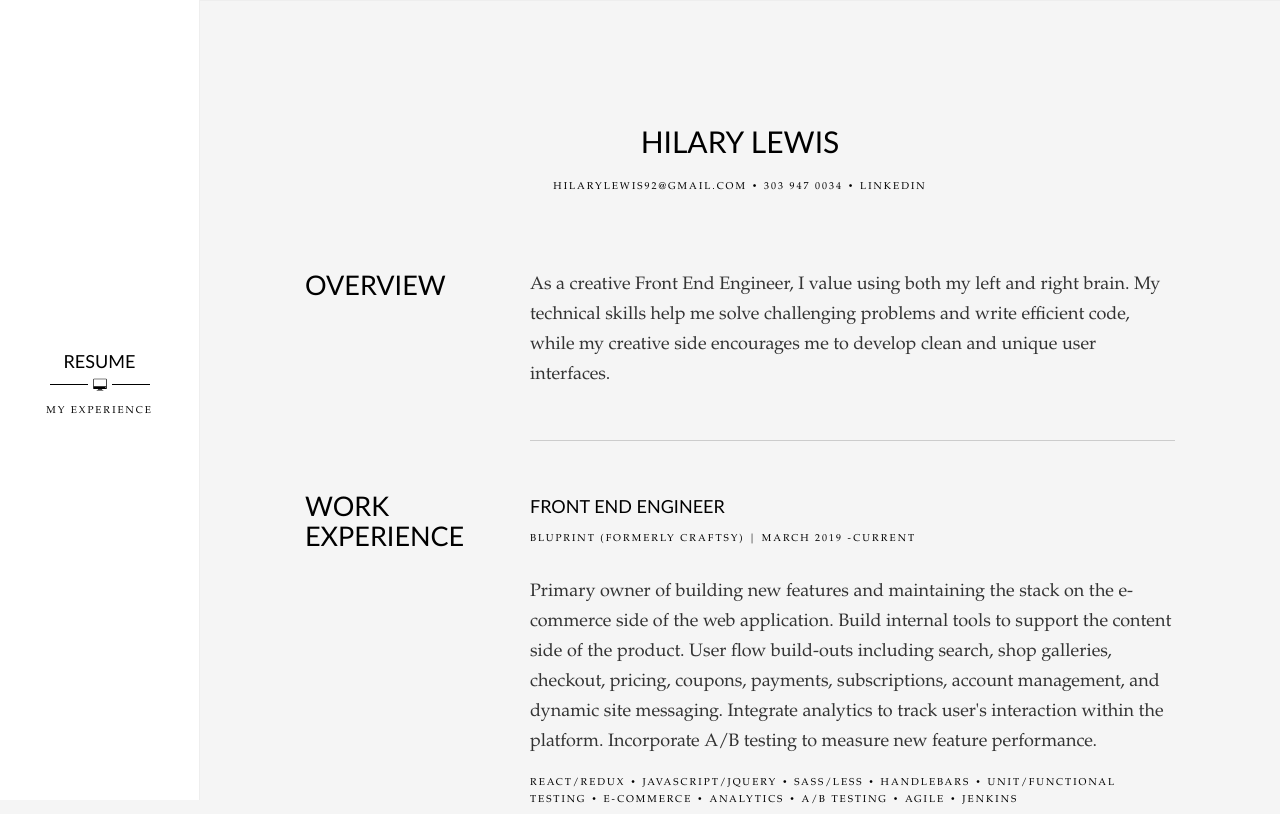
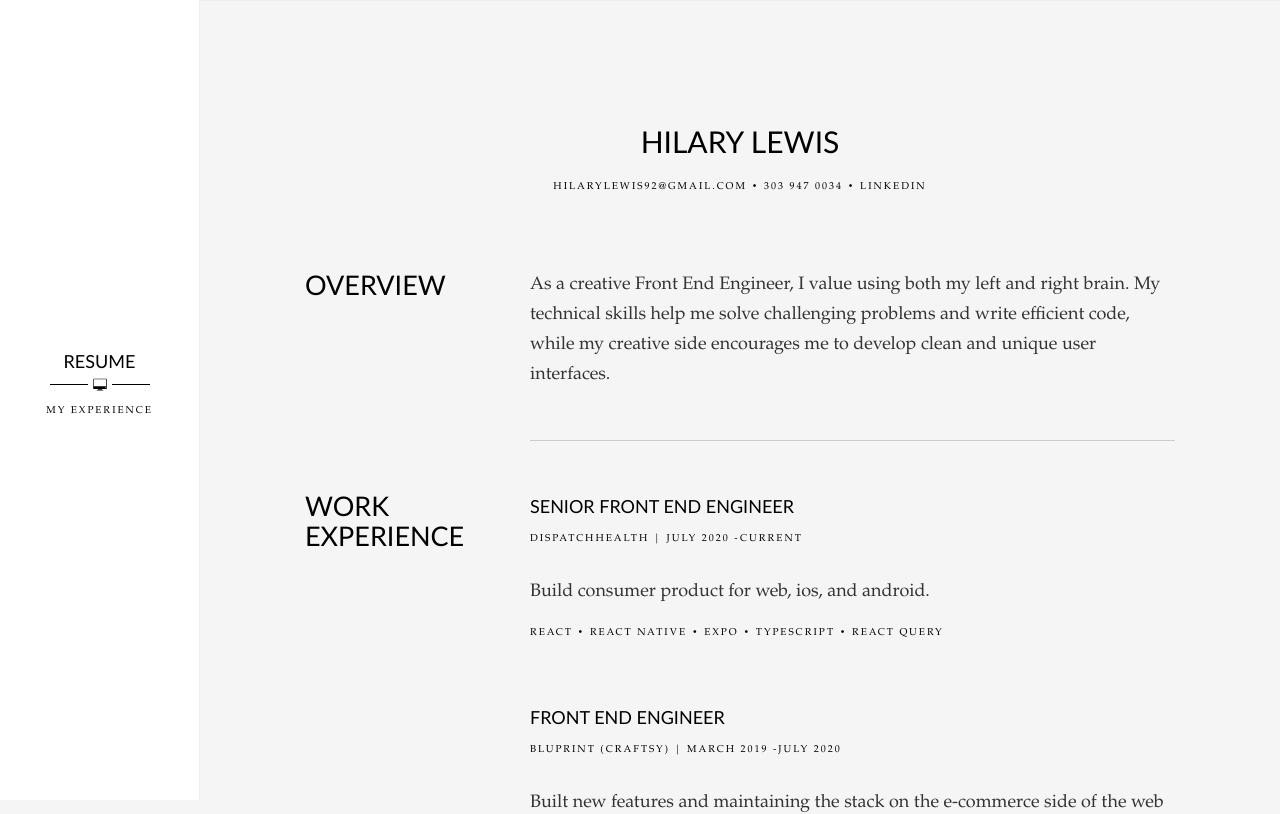
Before and after one commit to hilarylewis92/website, a React (Create React App) app: page / in a window 1280 px wide. Shown: the top 814 px of the page. Built offline with nearby package versions, Linux system fonts and the light colour scheme.

Commit message:
Small updates

```diff
--- a/src/App.js
+++ b/src/App.js
@@ -1,7 +1,7 @@
 import React from "react";
 import "./styles/App.css";
-import {Resume} from "./components/resume";
-import {Sidebar} from "./components/sidebar";
+import { Resume } from "./components/resume";
+import { Sidebar } from "./components/sidebar";
 
 export const App = () => {
   return (
--- a/src/components/sidebar.js
+++ b/src/components/sidebar.js
@@ -7,6 +7,7 @@
       <div className="menu-content">
         {/* <a className="menu-link">
           <h3 className="menu-title">Portfolio</h3>
+          <h6 className="menu-subtitle subtitle">Things I've built</h6>
         </a> */}
         <a className="menu-link">
           <h3 className="menu-title">Resume</h3>
@@ -35,12 +36,11 @@
               y2="7.25"
             />
           </svg>
-                    <h6 className="menu-subtitle subtitle">
-                        My experience
-                    </h6>
+          <h6 className="menu-subtitle subtitle">My experience</h6>
         </a>
         {/* <a className="menu-link">
           <h3 className="menu-title">Contact</h3>
+          <h6 className="menu-subtitle subtitle">Get my attention</h6>
         </a> */}
       </div>
     </div>
--- a/src/data/community.json
+++ b/src/data/community.json
@@ -5,11 +5,6 @@
     "dates": "2018-Current"
   },
   {
-        "title": "Grocery Help Desk",
-        "subTitle": "Metro Caring",
-        "dates": "2017"
-    },
-    {
     "title": "Yoga Instructor",
     "subTitle": "Kindness and Cambio Yoga Studios",
     "dates": "2012-2016"
--- a/src/data/experience.json
+++ b/src/data/experience.json
@@ -1,14 +1,33 @@
 [
   {
+    "title": "Senior Front End Engineer",
+    "company": "DispatchHealth",
+    "date": {
+      "from": "July 2020",
+      "to": "Current"
+    },
+    "description": "Build consumer product for web, ios, and android.",
+    "skillsList": ["React", "React Native", "Expo", "Typescript", "React Query"]
+  },
+  {
     "title": "Front End Engineer",
-        "company": "Bluprint (formerly Craftsy)",
+    "company": "Bluprint (Craftsy)",
     "date": {
       "from": "March 2019",
-            "to": "Current"
+      "to": "July 2020"
     },
-        "description": "Primary owner of building new features and maintaining the stack on the e-commerce side of the web application. Build internal tools to support the content side of the product. User flow build-outs including search, shop galleries, checkout, pricing, coupons, payments, subscriptions, account management, and dynamic site messaging. Integrate analytics to track user's interaction within the platform. Incorporate A/B testing to measure new feature performance.",
+    "description": "Built new features and maintaining the stack on the e-commerce side of the web application. Built internal tools to support the content side of the product. User flow build-outs including search, shop galleries, checkout, pricing, coupons, payments, subscriptions, account management, and dynamic site messaging. Integrate analytics to track user's interaction within the platform. Incorporated A/B testing to measure new feature performance.",
     "skillsList": [
-            "React/Redux", "Javascript/jQuery", "SASS/LESS", "Handlebars", "Unit/Functional Testing", "e-commerce", "analytics", "A/B testing", "Agile", "Jenkins"
+      "React/Redux",
+      "Javascript/jQuery",
+      "SASS/LESS",
+      "Handlebars",
+      "Unit/Functional Testing",
+      "e-commerce",
+      "analytics",
+      "A/B testing",
+      "Agile",
+      "Jenkins"
     ]
   },
   {
@@ -20,7 +39,16 @@
     },
     "description": "Planned, built, tested, and delivered a custom CMS web application marketed towards media buying solutions. Built highly performant and scalable software systems. Led a team of engineers by managing  projects, deadlines, and deliverables. Discussed, researched, tested, and implemented UX/UI best practices.",
     "skillsList": [
-            "React/Redux", "NextJs", "TypeScript/Javascript", "Styled Components/MaterialUI", "Microservice/Micro Front End Architecture", "Graphql/Apollo", "Project Management", "MongoDb", "UX/UI", "Docker"
+      "React/Redux",
+      "NextJs",
+      "TypeScript/Javascript",
+      "Styled Components/MaterialUI",
+      "Microservice/Micro Front End Architecture",
+      "Graphql/Apollo",
+      "Project Management",
+      "MongoDb",
+      "UX/UI",
+      "Docker"
     ]
   },
   {
@@ -32,7 +60,13 @@
     },
     "description": "Built numerous client facing systems with a wide range of technologies. Communicated closely with designers and product owners on how to streamline internal workflows. Collaborated with the CTO on defining best practices and technologies to use within the engineering team.",
     "skillsList": [
-            "JavaScript", "Angular4/React/Redux", "Wordpress/PHP", "D3/Animations", "SASS/CSS3", "NodeJS", "Agile Methodologies"
+      "JavaScript",
+      "Angular4/React/Redux",
+      "Wordpress/PHP",
+      "D3/Animations",
+      "SASS/CSS3",
+      "NodeJS",
+      "Agile Methodologies"
     ]
   },
   {
@@ -44,7 +78,12 @@
     },
     "description": "Utilized TDD to lead a group of developers in the creation of a scheduling application. In charge of cross browser testing, fixing bugs, and styling multiple web applications.",
     "skillsList": [
-            "TDD", "React/Redux", "JavaScript", "Wordpress", "Accessibility", "Sass/CSS3/Bootstrap"
+      "TDD",
+      "React/Redux",
+      "JavaScript",
+      "Wordpress",
+      "Accessibility",
+      "Sass/CSS3/Bootstrap"
     ]
   },
   {
@@ -56,7 +95,11 @@
     },
     "description": "Taught high school girls the fundamentals of computer science, HTML, CSS, and JavaScript.",
     "skillsList": [
-            "Teaching", "JavaScript", "CSS3", "HTML5", "Computer Science"
+      "Teaching",
+      "JavaScript",
+      "CSS3",
+      "HTML5",
+      "Computer Science"
     ]
   },
   {
@@ -67,8 +110,6 @@
       "to": "June 2016"
     },
     "description": "Designed and implemented the math department’s curriculum centered around technology.",
-        "skillsList": [
-            "Teaching", "Mathematics", "Swift", "Computer Science"
-        ]
+    "skillsList": ["Teaching", "Mathematics", "Swift", "Computer Science"]
   }
 ]
--- a/src/data/skills.json
+++ b/src/data/skills.json
@@ -1,14 +1,52 @@
 [
   {
-        "category" : "PROFESSIONAL SKILL SET",
-        "skillsList": ["React/Redux", "JavaScript/TypeScript/jQuery", "HTML5", "CSS3/SASS/LESS/Styled Components", "NodeJS", "WordPress", "Microservice/Micro Front End Architecture","REST APIs", "Animations/D3", "Project Management", "UX/UI", "Git", "Handlebars", "Mentoring", "MaterialUI", "NextJS"]
+    "category": "PROFESSIONAL SKILL SET",
+    "skillsList": [
+      "React/Redux",
+      "React Native",
+      "JavaScript/TypeScript/jQuery",
+      "HTML5",
+      "CSS3/SASS/LESS/Styled Components",
+      "Expo",
+      "NodeJS",
+      "React Query",
+      "Microservice/Micro Front End Architecture",
+      "REST APIs",
+      "Animations/D3",
+      "Project Management",
+      "UX/UI",
+      "Git",
+      "Mentoring",
+      "MaterialUI",
+      "Handlebars"
+    ]
   },
   {
-        "category" : "WORKING KNOWLEDGE",
-        "skillsList": ["Angular", "Graphql/Apollo", "MongoDB", "NoSQL/PostgreSQL", "React Native", "PHP", "Websockets", "Docker", "Python", "Golang", "Java"]
+    "category": "WORKING KNOWLEDGE",
+    "skillsList": [
+      "Angular",
+      "Graphql/Apollo",
+      "MongoDB",
+      "NoSQL/PostgreSQL",
+      "React Native",
+      "PHP",
+      "Websockets",
+      "Docker",
+      "Python",
+      "Golang",
+      "Java"
+    ]
   },
   {
-        "category" : "TOOLS",
-        "skillsList": ["Jira", "Confluence", "Jenkins", "VSCode", "Stack Overflow", "Sketch", "Slack", "Google"]
+    "category": "TOOLS",
+    "skillsList": [
+      "Jira",
+      "Confluence",
+      "Jenkins",
+      "VSCode",
+      "Stack Overflow",
+      "Sketch",
+      "Google"
+    ]
   }
 ]
--- a/src/styles/Sidebar.css
+++ b/src/styles/Sidebar.css
@@ -10,7 +10,7 @@
   transform: translateX(0%);
   transition: 1s transform cubic-bezier(0.86, 0, 0.07, 1);
   z-index: 9999;
-    display: block
+  display: block;
 }
 
 @media (max-width: 768px) {
@@ -52,17 +52,9 @@
   margin: 0 auto 30px;
   margin: 0 auto 1.875rem;
   transition: 0.5s transform linear;
+  cursor: default !important;
 }
 
 .menu-subtitle {
   margin-top: 0px;
 }
-
-.menu-link:hover {
-    cursor: pointer;
-    width: 100%;
-    transform: translateY(-15px);
-    margin: 0 auto 30px;
-    margin: 0 auto 1.875rem;
-    transition: 0.5s transform linear;
-}
```
Also changed, not shown: src/components/portfolio.js (added, +143 -0 lines), 2 other files (tests, documents, lock files or other folders). Lines whose indentation alone changed are shown as unchanged.
